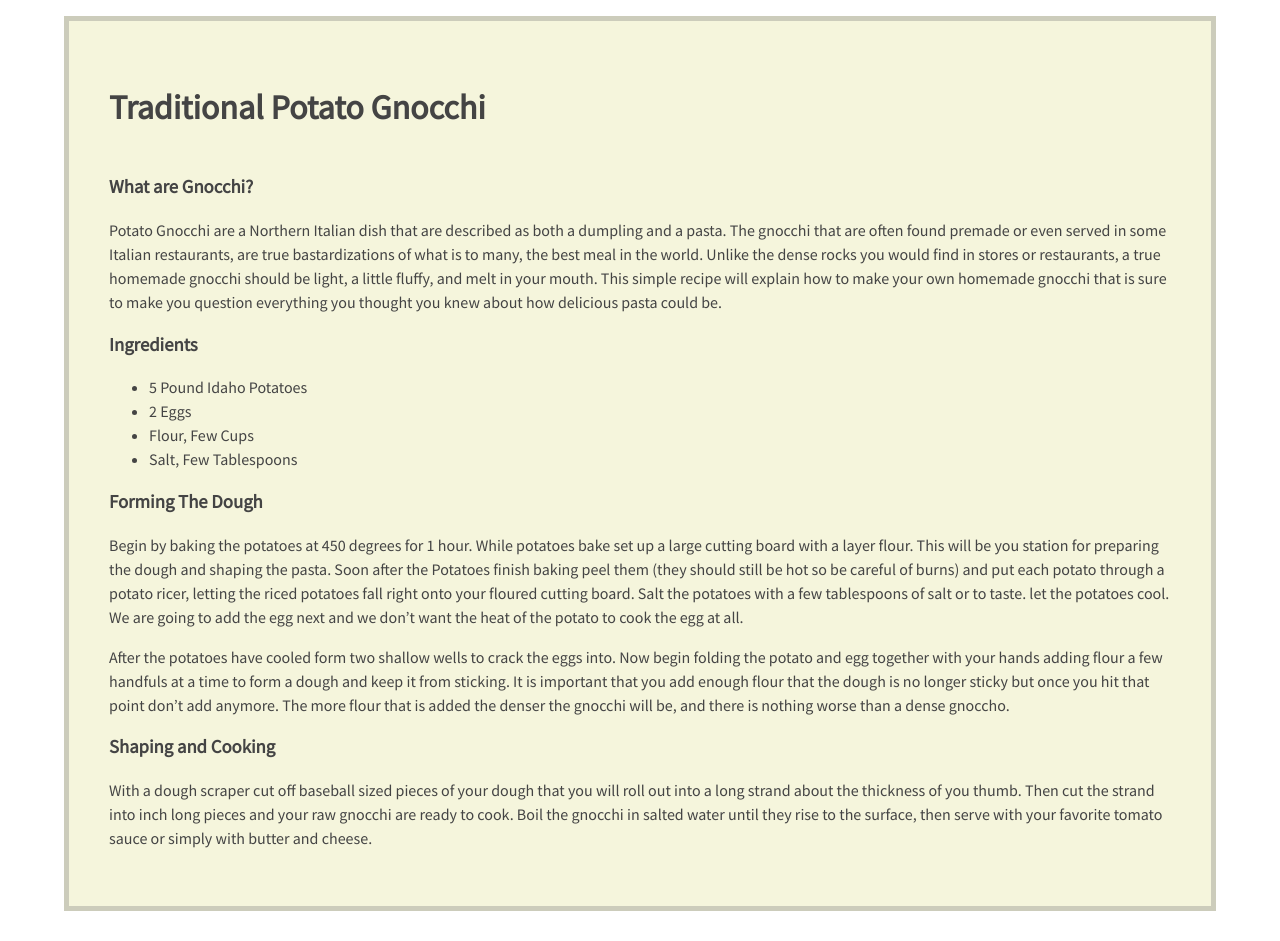
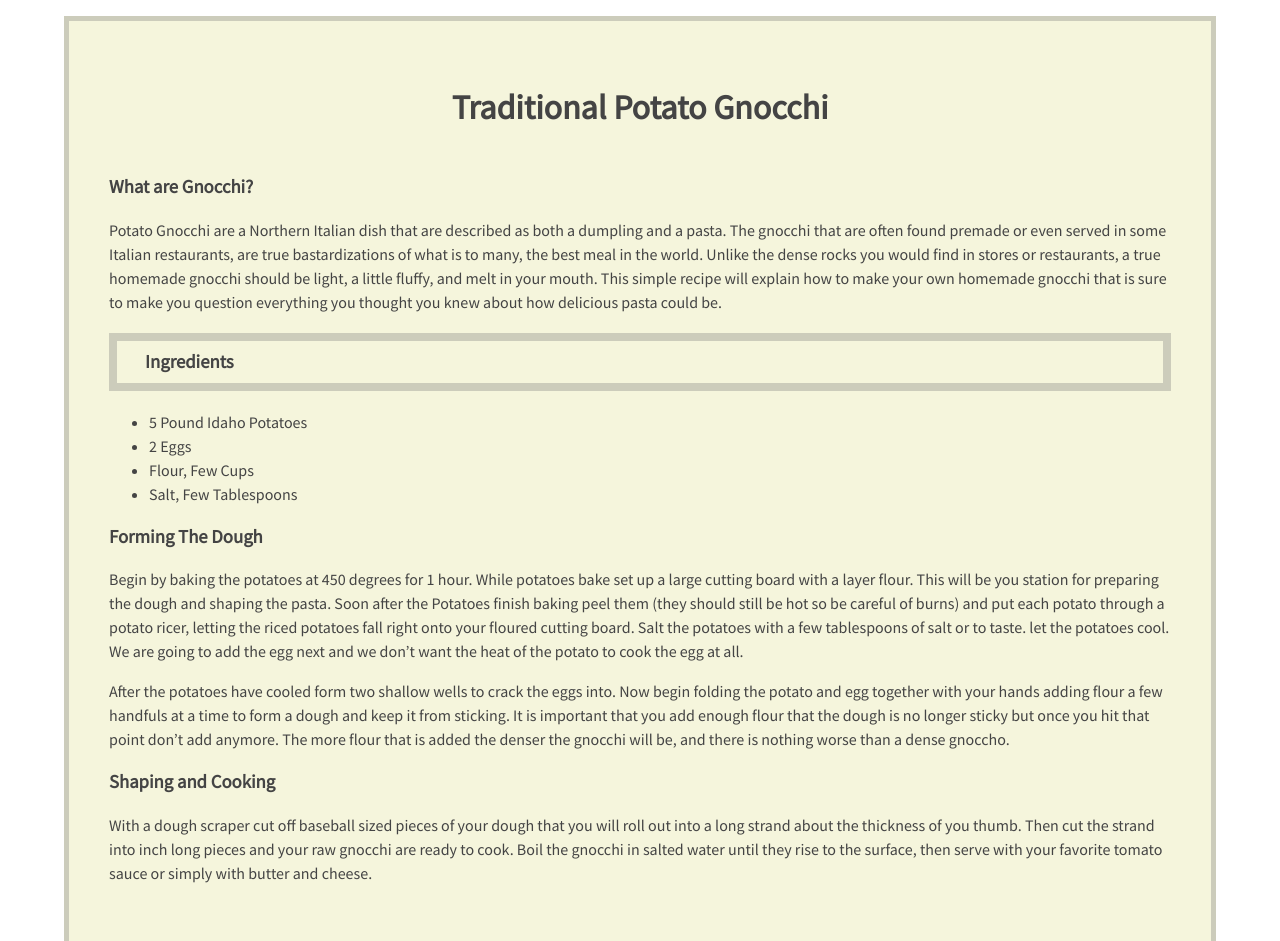
Before and after one commit to BrunoEhrenfels/Recipe, a plain HTML site: page index.html in a window 1280 px wide. Shown: the top 941 px of the page. Drawn offline with Linux system fonts and the light colour scheme.

Commit message:
Experiment With Border

```diff
--- a/css/sitewide.css
+++ b/css/sitewide.css
@@ -53,7 +53,16 @@ body {
 .title {
 	margin-top: 1em;
 	font-size: 34px;
+	text-align: center;
 }
 .question {
 	margin-top: 3em;
 }
+
+.ingredient {
+	border: 8px solid #ccb;
+	padding-top: .5em;
+	padding-left: 1.5em;
+	padding-bottom: .5em;
+
+}
--- a/index.html
+++ b/index.html
@@ -4,7 +4,7 @@
 
 	<meta charset="utf-8">
 	<meta http-equiv="X-UA-Compatible" content="IE=edge">
-	<title>Potato Gnocci Recipe</title>
+	<title>Traditional Potato Gnocci Recipe</title>
 	<meta name="description" content="">
 
 	<!-- Enable responsive layouts; tell browsers not to shrink pages to fit small screens -->
@@ -31,16 +31,18 @@
 			<p>Potato Gnocchi are a Northern Italian dish that are described as both a dumpling and a pasta. The gnocchi that are often found premade or even served in some Italian restaurants, are true bastardizations of what is to many, the best meal in the world. Unlike the dense rocks you would find in stores or restaurants, a true homemade gnocchi should be light, a little fluffy, and melt in your mouth. This simple recipe will explain how to make your own homemade gnocchi that is sure to make you question everything you thought you knew about how delicious pasta could be.
 			</p>
 
-		<h3>Ingredients</h3>
 
-			<p>
+
+		<h3 class="ingredient">Ingredients</h3>
+
 			<ul>
 			<li>5 Pound Idaho Potatoes</li>
 			<li>2 Eggs</li>
 			<li>Flour, Few Cups</li>
 			<li>Salt, Few Tablespoons</li>
 			</ul>
-			</p>
+
+
 
 		<h3>Forming The Dough</h3>
 
```
